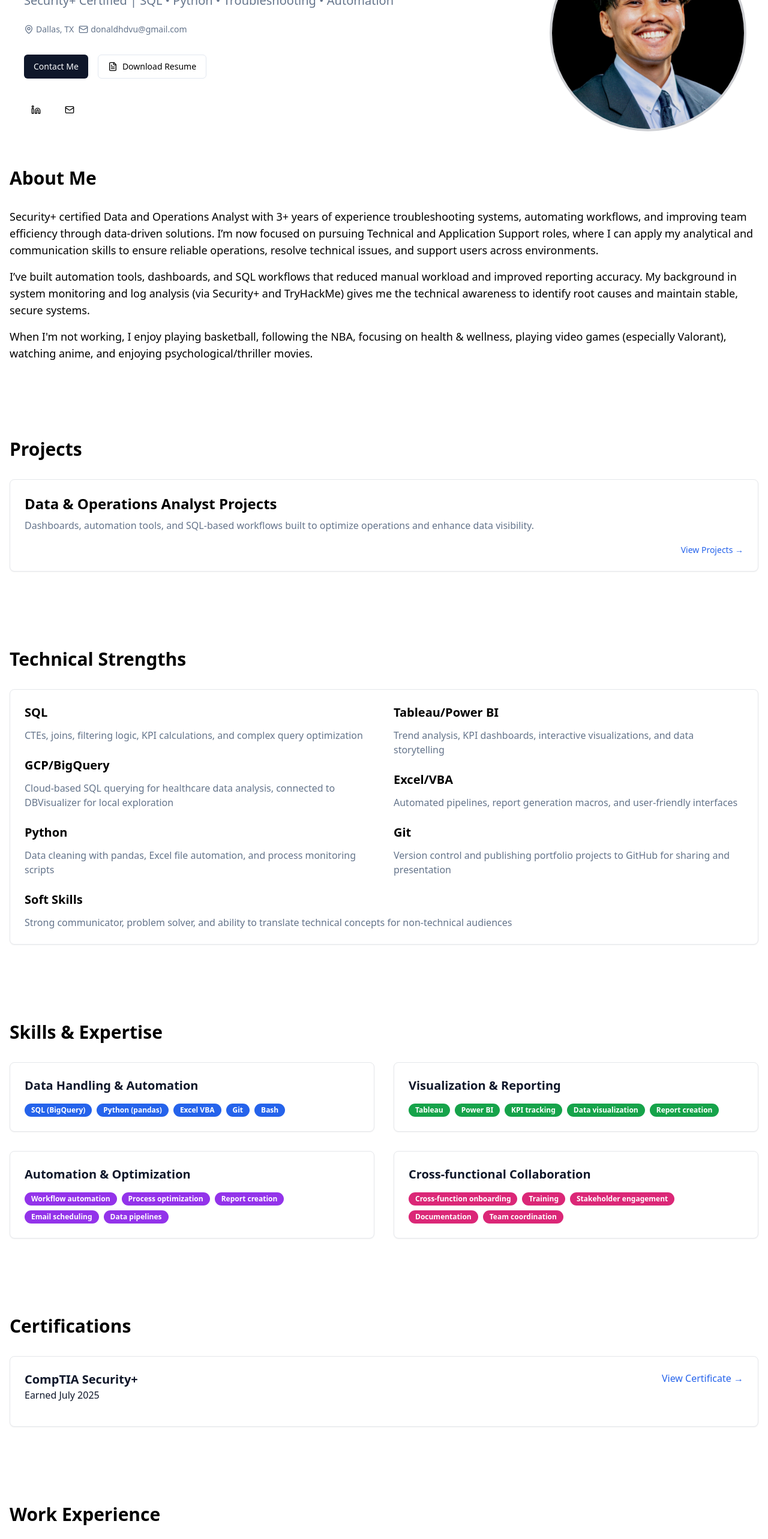
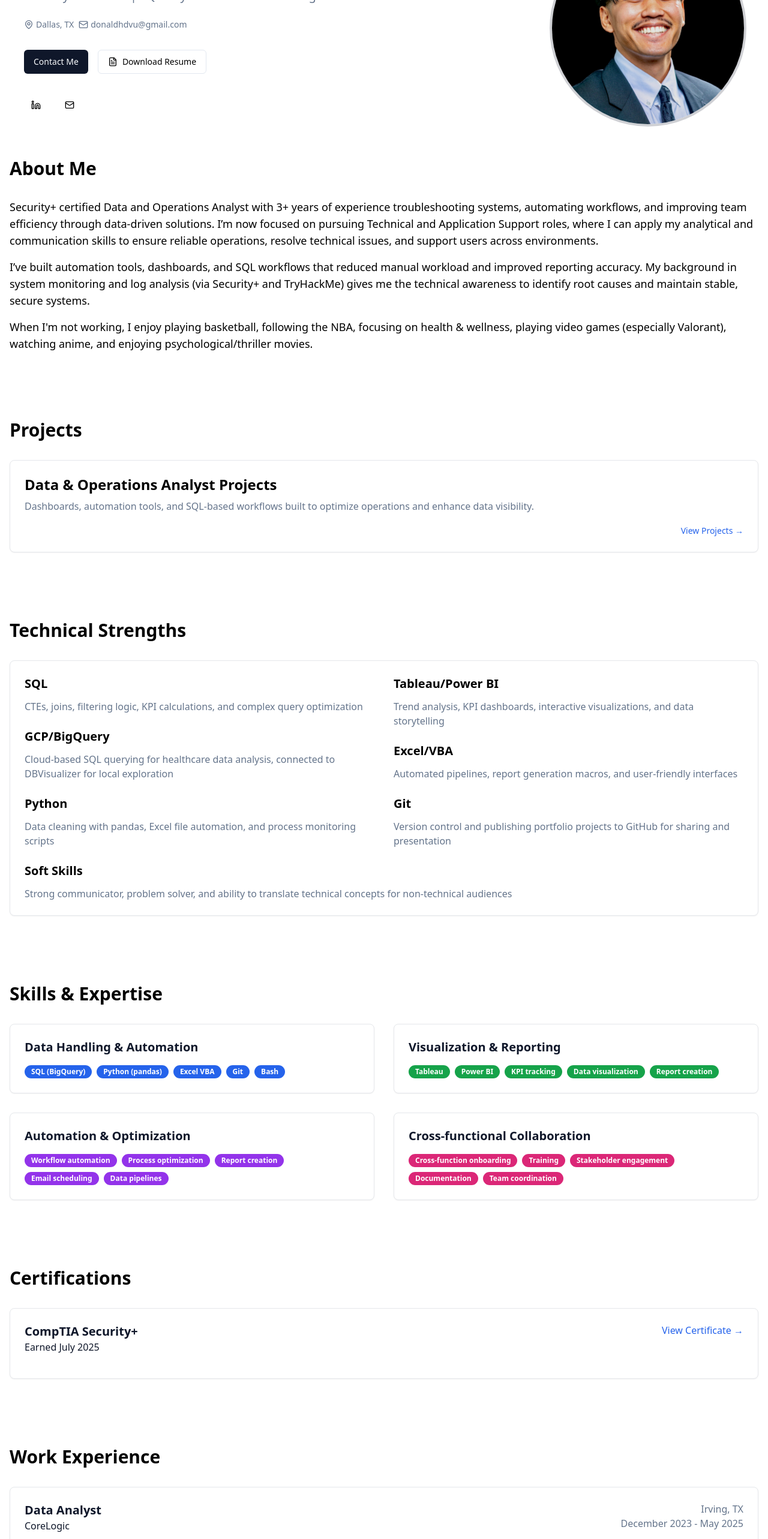
Before and after one commit to donnieevu/Portfolio, a Next.js app in the folder portfolio_webpage/: page / in a window 1280 px wide. Shown: the part 234-2800 px from the top of the page at 60% size. Built offline with nearby package versions, Linux system fonts and the light colour scheme.

Commit message:
fixing section spacing to be slightly closer

```diff
--- a/portfolio_webpage/app/page.tsx
+++ b/portfolio_webpage/app/page.tsx
@@ -53,7 +53,7 @@ export default function Portfolio() {
         </div>
       </header>
 
-      <main className="container mx-auto px-4 py-10 md:py-16">
+      <main className="container mx-auto px-4 py-10 md:py-14">
         {/* Hero Section */}
         <section className="flex flex-col-reverse md:flex-row items-center md:items-start justify-between gap-6 md:gap-10 px-4 sm:px-6">
           <div className="flex-1 space-y-4">
@@ -121,7 +121,7 @@ export default function Portfolio() {
         </section>
 
         {/* About Section */}
-        <section id="about" className="py-16 scroll-mt-20">
+        <section id="about" className="py-12 md:py-14 scroll-mt-20">
           <h2 className="text-3xl font-bold mb-8">About Me</h2>
           <div className="space-y-4">
             <p className="text-lg">
@@ -150,7 +150,7 @@ export default function Portfolio() {
         </section>
 
         {/* Projects Section */}
-        <section id="projects" className="py-16 scroll-mt-20">
+        <section id="projects" className="py-12 md:py-14 scroll-mt-20">
           <h2 className="text-3xl font-bold mb-8">Projects</h2>
           <div className="grid md:grid-cols-1 gap-6">
             {/* Data & Operations Analyst Projects Card */}
@@ -177,7 +177,7 @@ export default function Portfolio() {
         </section>
 
         {/* Technical Strengths Section */}
-        <section id="technical-strengths" className="py-16 scroll-mt-20">
+        <section id="technical-strengths" className="py-12 md:py-14 scroll-mt-20">
           <h2 className="text-3xl font-bold mb-8">Technical Strengths</h2>
           <div className="bg-card rounded-lg border shadow-sm overflow-hidden">
             <div className="p-6">
@@ -241,7 +241,7 @@ export default function Portfolio() {
         </section>
 
         {/* Skills Section */}
-        <section id="skills" className="py-16 scroll-mt-20">
+        <section id="skills" className="py-12 md:py-14 scroll-mt-20">
           <h2 className="text-3xl font-bold mb-8">Skills & Expertise</h2>
           <div className="grid grid-cols-1 md:grid-cols-2 gap-8">
             {/* Data Analysis & Querying */}
@@ -339,7 +339,7 @@ export default function Portfolio() {
         </section>
 
         {/* Certifications Section */}
-        <section id="certifications" className="py-16 scroll-mt-20">
+        <section id="certifications" className="py-12 md:py-14 scroll-mt-20">
           <h2 className="text-3xl font-bold mb-8">Certifications</h2>
           <Card>
             <CardContent className="p-6">
@@ -364,7 +364,7 @@ export default function Portfolio() {
         </section>
 
         {/* Experience Section */}
-        <section id="experience" className="py-16 scroll-mt-20">
+        <section id="experience" className="py-12 md:py-14 scroll-mt-20">
           <h2 className="text-3xl font-bold mb-8">Work Experience</h2>
           <div className="space-y-8">
             <Card>
@@ -488,7 +488,7 @@ export default function Portfolio() {
         </section>
 
         {/* Education Section */}
-        <section id="education" className="py-16 scroll-mt-20">
+        <section id="education" className="py-12 md:py-14 scroll-mt-20">
           <h2 className="text-3xl font-bold mb-8">Education</h2>
           <Card>
             <CardContent className="p-6">
@@ -515,7 +515,7 @@ export default function Portfolio() {
         </section>
 
         {/* Contact Section */}
-        <section id="contact" className="py-16 scroll-mt-20">
+        <section id="contact" className="py-12 md:py-14 scroll-mt-20">
           <h2 className="text-3xl font-bold mb-8">Get In Touch</h2>
           <div className="grid md:grid-cols-2 gap-10">
             <div className="space-y-4">
```
